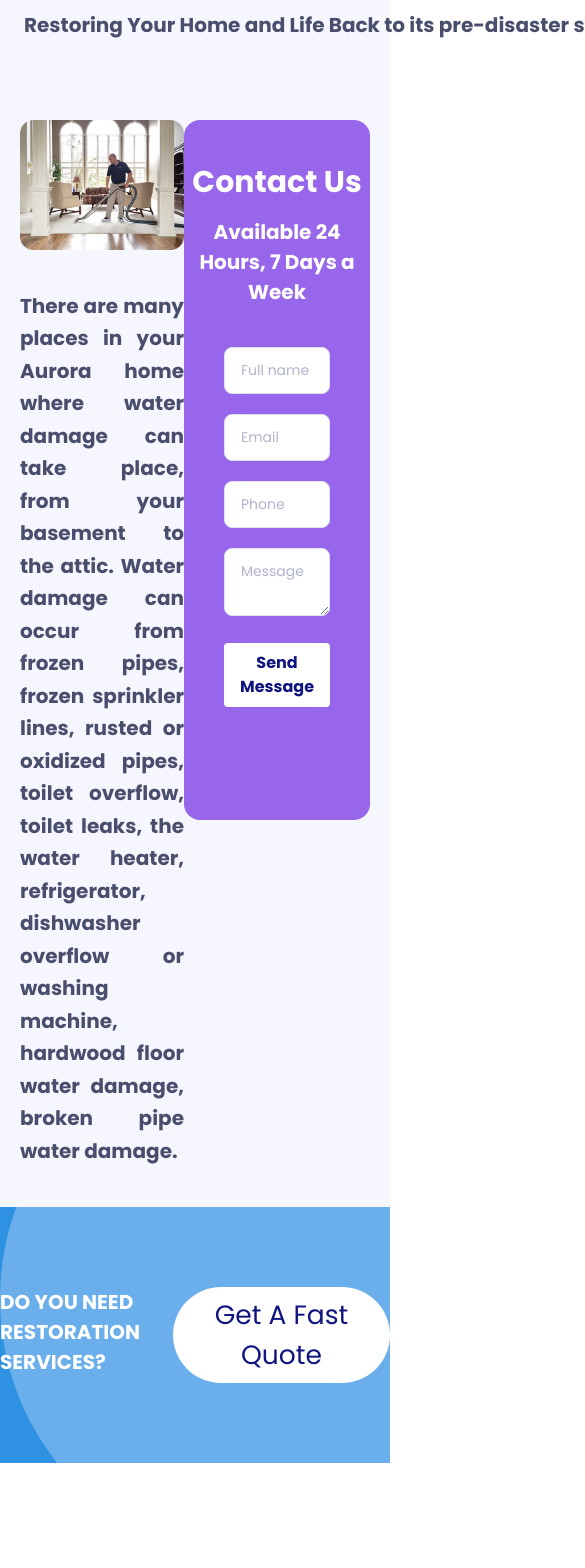
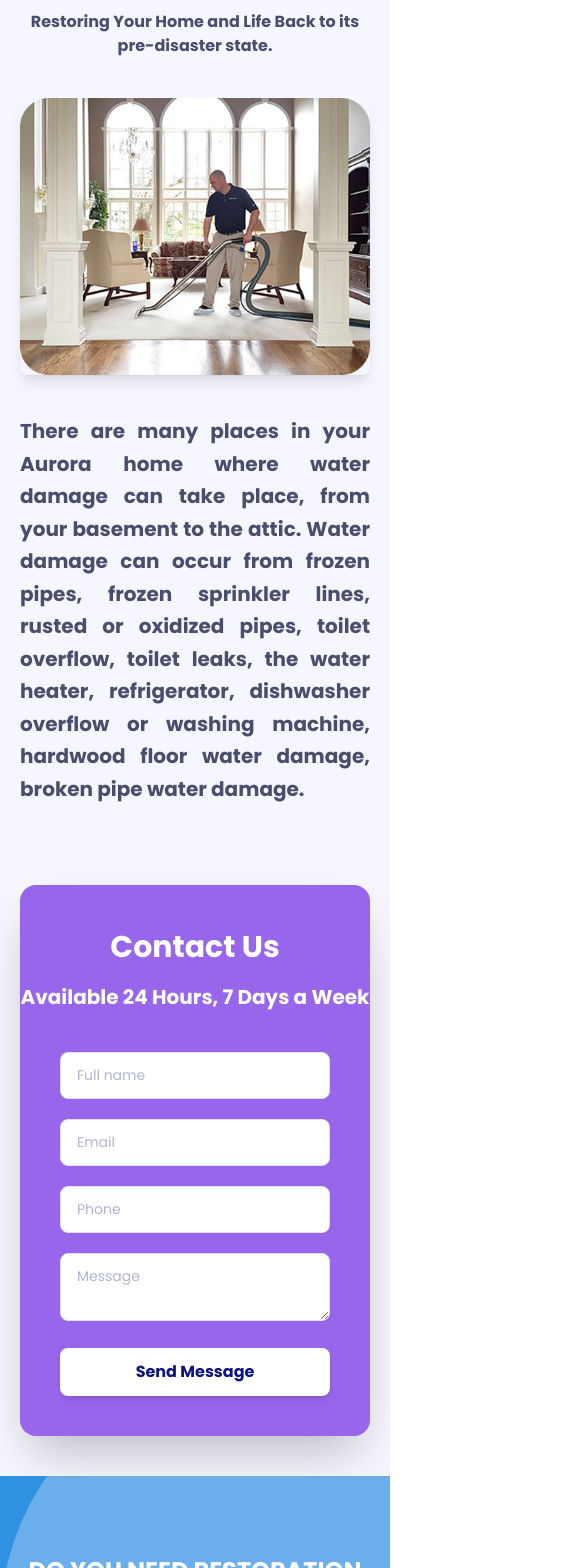
Before and after one commit to Asharf30/Community, a React (Vite) app: page / in a window 390 px wide. Shown: the part 1640-3208 px from the top of the page, 585 px wide, since content can reach past the window. Before the commit the page ends 3103 px from the top, so only its background shows below. Built offline with nearby package versions, Linux system fonts and the light colour scheme.

Commit message:
feat: enhance ContactSection layout and styling for improved responsiveness and user experience

```diff
--- a/src/components/ContactSection.jsx
+++ b/src/components/ContactSection.jsx
@@ -62,20 +62,20 @@ const ContactSection = () => {
             24/7 Charlotte Water Damage, Fire <br />
             Damage, Mold Remediation, and Biohazard Services
           </h1>
-          <div className="flex items-center gap-1 mt-10">
-            <span className="h-[1px] bg-[#000000] flex-1"></span>
+          <div className="flex flex-col md:flex-row items-center gap-4 md:gap-1 mt-10">
+            <span className="h-[1px] bg-[#000000] w-1/4 md:flex-1 hidden md:block"></span>
 
-            <p className="text-[20px] font-bold text-[#4A4E6D] whitespace-nowrap">
+            <p className="text-[16px] md:text-[20px] font-bold text-[#4A4E6D] whitespace-normal md:whitespace-nowrap text-center">
               Restoring Your Home and Life Back to its pre-disaster state.
             </p>
 
-            <span className="h-[1px] bg-[#000000] flex-1"></span>
+            <span className="h-[1px] bg-[#000000] w-1/4 md:flex-1 hidden md:block"></span>
           </div>
         </div>
-        <div className="flex justify-between">
-          <div className="mt-20">
-            <img src={man} alt="" />
-            <p className="text-[20px] font-bold text-justify text-[#4A4E6D] leading-relaxed max-w-[500px] mt-10 ">
+        <div className="flex flex-col min-[1050px]:flex-row justify-between items-center min-[1050px]:items-start gap-10">
+          <div className="mt-10 min-[1050px]:mt-20 flex flex-col items-center min-[1050px]:items-start">
+            <img src={man} alt="" className="max-w-full h-auto rounded-lg shadow-lg hover:scale-105 transition-transform duration-500" />
+            <p className="text-[20px] font-bold text-justify text-[#4A4E6D] leading-relaxed max-w-[500px] mt-10">
               There are many places in your Aurora home where water damage can
               take place, from your basement to the attic. Water damage can
               occur from frozen pipes, frozen sprinkler lines, rusted or
@@ -84,7 +84,7 @@ const ContactSection = () => {
               floor water damage, broken pipe water damage.{" "}
             </p>
           </div>
-          <div className="bg-secondary mt-20 max-h-[700px] rounded-2xl w-[490px] justify-center items-center">
+          <div className="bg-secondary mt-10 min-[1050px]:mt-20 max-h-[700px] rounded-2xl w-full max-w-[490px] justify-center items-center shadow-2xl transition-all duration-500 hover:shadow-[0_20px_50px_rgba(15,20,127,0.4)] hover:-translate-y-2">
             <div>
               <h1 className="text-[30px] text-white font-bold text-center mt-10">
                 Contact Us
@@ -95,15 +95,15 @@ const ContactSection = () => {
             </div>
             <div>
               <form
-                className="flex flex-col gap-5 mt-10 px-10 rounded-[10px] "
+                className="flex flex-col gap-5 mt-10 px-10 pb-10 rounded-[10px]"
                 onSubmit={handleSubmit(onSubmit, onError)}
               >
-                <div>
+                <div className="group">
                   <input
                     type="text"
                     placeholder="Full name"
                     {...register("fullName")}
-                    className="w-full border bg-white border-[#dde0ef] rounded-[8px] px-4 py-3 text-[14px] text-body-primary placeholder:text-[#b0b4cc] focus:outline-none focus:border-secondary transition-colors"
+                    className="w-full border bg-white border-[#dde0ef] rounded-[8px] px-4 py-3 text-[14px] text-body-primary placeholder:text-[#b0b4cc] focus:outline-none focus:border-secondary focus:-translate-y-1 focus:shadow-lg focus:scale-[1.02] transition-all duration-300 ease-out"
                   />
                   {errors.fullName && (
                     <p className="mt-1 text-sm text-red-200">
@@ -111,12 +111,12 @@ const ContactSection = () => {
                     </p>
                   )}
                 </div>
-                <div>
+                <div className="group">
                   <input
                     type="email"
                     placeholder="Email"
                     {...register("email")}
-                    className="w-full border bg-white border-[#dde0ef] rounded-[8px] px-4 py-3 text-[14px] text-body-primary placeholder:text-[#b0b4cc] focus:outline-none focus:border-secondary transition-colors"
+                    className="w-full border bg-white border-[#dde0ef] rounded-[8px] px-4 py-3 text-[14px] text-body-primary placeholder:text-[#b0b4cc] focus:outline-none focus:border-secondary focus:-translate-y-1 focus:shadow-lg focus:scale-[1.02] transition-all duration-300 ease-out"
                   />
                   {errors.email && (
                     <p className="mt-1 text-sm text-red-200">
@@ -124,12 +124,12 @@ const ContactSection = () => {
                     </p>
                   )}
                 </div>
-                <div>
+                <div className="group">
                   <input
                     type="tel"
                     placeholder="Phone"
                     {...register("phone")}
-                    className="w-full border bg-white border-[#dde0ef] rounded-[8px] px-4 py-3 text-[14px] text-body-primary placeholder:text-[#b0b4cc] focus:outline-none focus:border-secondary transition-colors"
+                    className="w-full border bg-white border-[#dde0ef] rounded-[8px] px-4 py-3 text-[14px] text-body-primary placeholder:text-[#b0b4cc] focus:outline-none focus:border-secondary focus:-translate-y-1 focus:shadow-lg focus:scale-[1.02] transition-all duration-300 ease-out"
                   />
                   {errors.phone && (
                     <p className="mt-1 text-sm text-red-200">
@@ -137,11 +137,11 @@ const ContactSection = () => {
                     </p>
                   )}
                 </div>
-                <div>
+                <div className="group">
                   <textarea
                     placeholder="Message"
                     {...register("message")}
-                    className="w-full border bg-white border-[#dde0ef] rounded-[8px] px-4 py-3 text-[14px] text-body-primary placeholder:text-[#b0b4cc] focus:outline-none focus:border-secondary transition-colors"
+                    className="w-full border bg-white border-[#dde0ef] rounded-[8px] px-4 py-3 text-[14px] text-body-primary placeholder:text-[#b0b4cc] focus:outline-none focus:border-secondary focus:-translate-y-1 focus:shadow-lg focus:scale-[1.02] transition-all duration-300 ease-out"
                   ></textarea>
                   {errors.message && (
                     <p className="mt-1 text-sm text-red-200">
@@ -152,12 +152,13 @@ const ContactSection = () => {
                 <button
                   type="submit"
                   disabled={isSubmitting}
-                  className="bg-[#FFFFFF] text-[#0F147F] cursor-pointer font-bold py-2 px-4 rounded hover:opacity-90 hover:shadow-xl hover:-translate-y-1 transition-all duration-300 active:scale-95"
+                  className="relative overflow-hidden bg-[#FFFFFF] text-[#0F147F] cursor-pointer font-bold py-3 px-4 rounded-lg shadow-md hover:shadow-[0_0_20px_rgba(255,255,255,0.6)] hover:-translate-y-1 hover:scale-105 transition-all duration-300 active:scale-95 group"
                 >
-                  {isSubmitting ? "Sending..." : "Send Message"}
+                  <span className="absolute inset-0 bg-white/50 opacity-0 group-hover:opacity-100 group-hover:animate-pulse transition-opacity duration-300"></span>
+                  <span className="relative z-10">{isSubmitting ? "Sending..." : "Send Message"}</span>
                 </button>
                 {successMessage && (
-                  <p className="text-center text-green-200 font-semibold">
+                  <p className="text-center text-green-200 font-semibold animate-bounce mt-2">
                     {successMessage}
                   </p>
                 )}
@@ -166,16 +167,16 @@ const ContactSection = () => {
           </div>
         </div>
       </Container>
-      <div className="flex relative h-full w-full justify-around bg-primary  mt-10 py-20 overflow-hidden">
-        <div className=" absolute  -bottom-[100px] right-[-100px] z-0 opacity-30">
+      <div className="flex flex-col md:flex-row items-center relative h-full w-full justify-around gap-10 md:gap-0 bg-primary mt-10 py-20 overflow-hidden text-center md:text-left">
+        <div className=" absolute -bottom-[100px] right-[-100px] z-0 opacity-30">
           <img src={home3} alt="" />
         </div>
 
-        <p className="text-white font-bold text-[20px] relative z-10">
-          DO YOU NEED <br />
-          RESTORATION SERVICES?
+        <p className="text-white font-bold text-[24px] md:text-[30px] relative z-10 leading-tight">
+          DO YOU NEED <br className="hidden md:block" />
+          <span className="md:hidden"> </span>RESTORATION SERVICES?
         </p>
-        <button className="bg-[#FFFFFF] relative z-10 capitalize text-[#0F147F] text-[26.5193px] rounded-full py-2 px-8 cursor-pointer hover:opacity-90 hover:shadow-xl hover:-translate-y-1 transition-all duration-300 active:scale-95">
+        <button className="bg-[#FFFFFF] relative z-10 capitalize text-[#0F147F] text-[20px] md:text-[26.5193px] rounded-full py-3 px-8 md:py-2 md:px-8 cursor-pointer hover:opacity-90 hover:shadow-xl hover:-translate-y-1 transition-all duration-300 active:scale-95 whitespace-nowrap">
           get a fast quote
         </button>
       </div>
```
